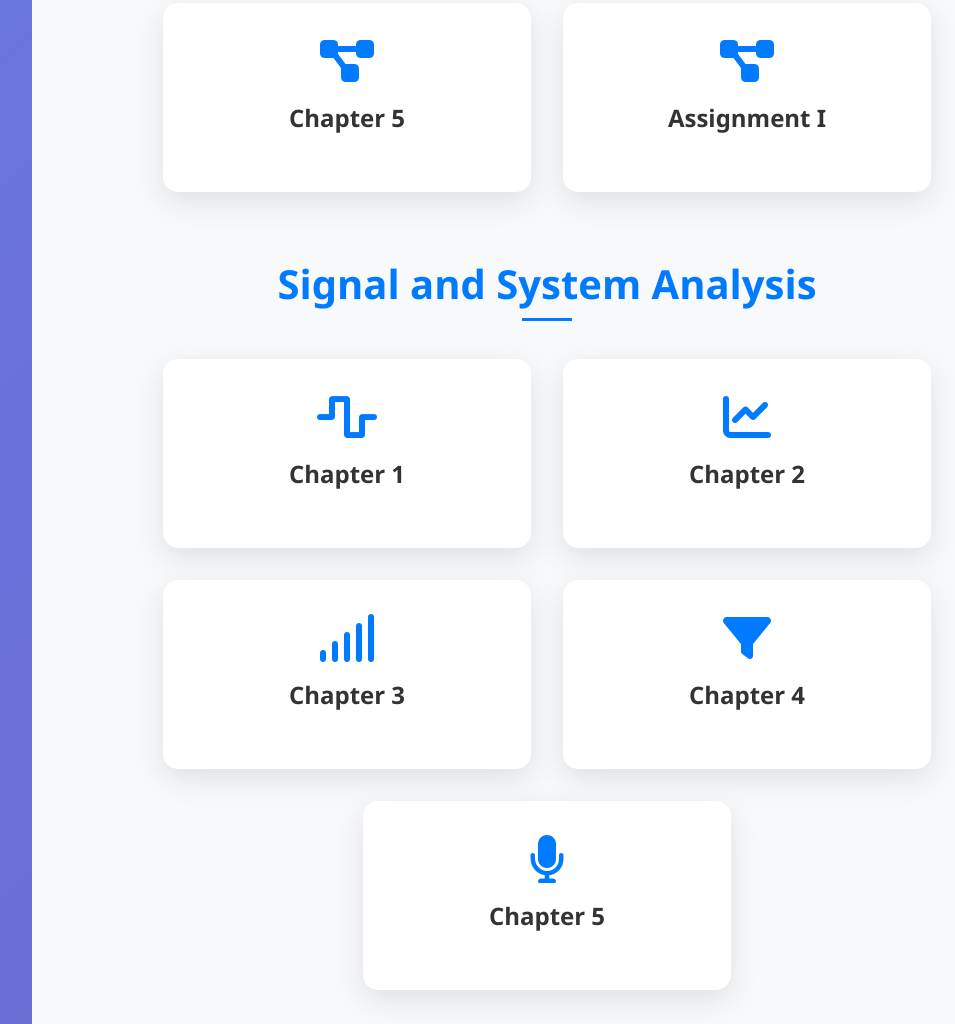
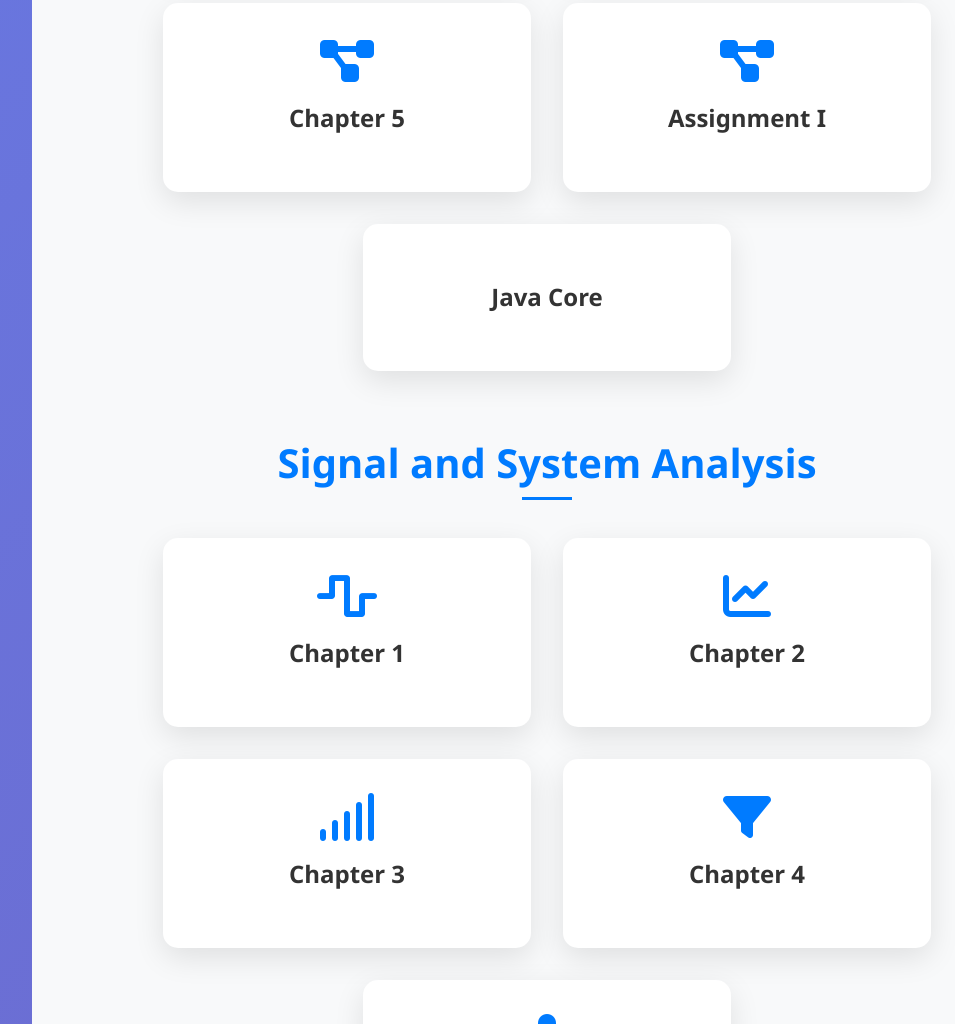
Before and after one commit to lati-tibabu/study-infographics, a plain HTML site: page index.html in a window 1280 px wide. Shown: the part 1062-2086 px from the top of the page, without its empty margins (218-1173 px from the left). Drawn offline with Linux system fonts and the light colour scheme.

Commit message:
Add Java Core card to course offerings in index.html

```diff
--- a/index.html
+++ b/index.html
@@ -461,6 +461,11 @@
                     <i class="fas fa-project-diagram"></i>
                     <h3>Assignment I</h3>
                 </div>
+
+                <div class="card" onclick="window.location.href='Courses/oop/java_understanding.html'">
+                    <i class="fas fa-inheritance"></i>
+                    <h3>Java Core</h3>
+                </div>
             </div>
         </div>
         <div class="category" id="signal-and-system-analysis">
```
